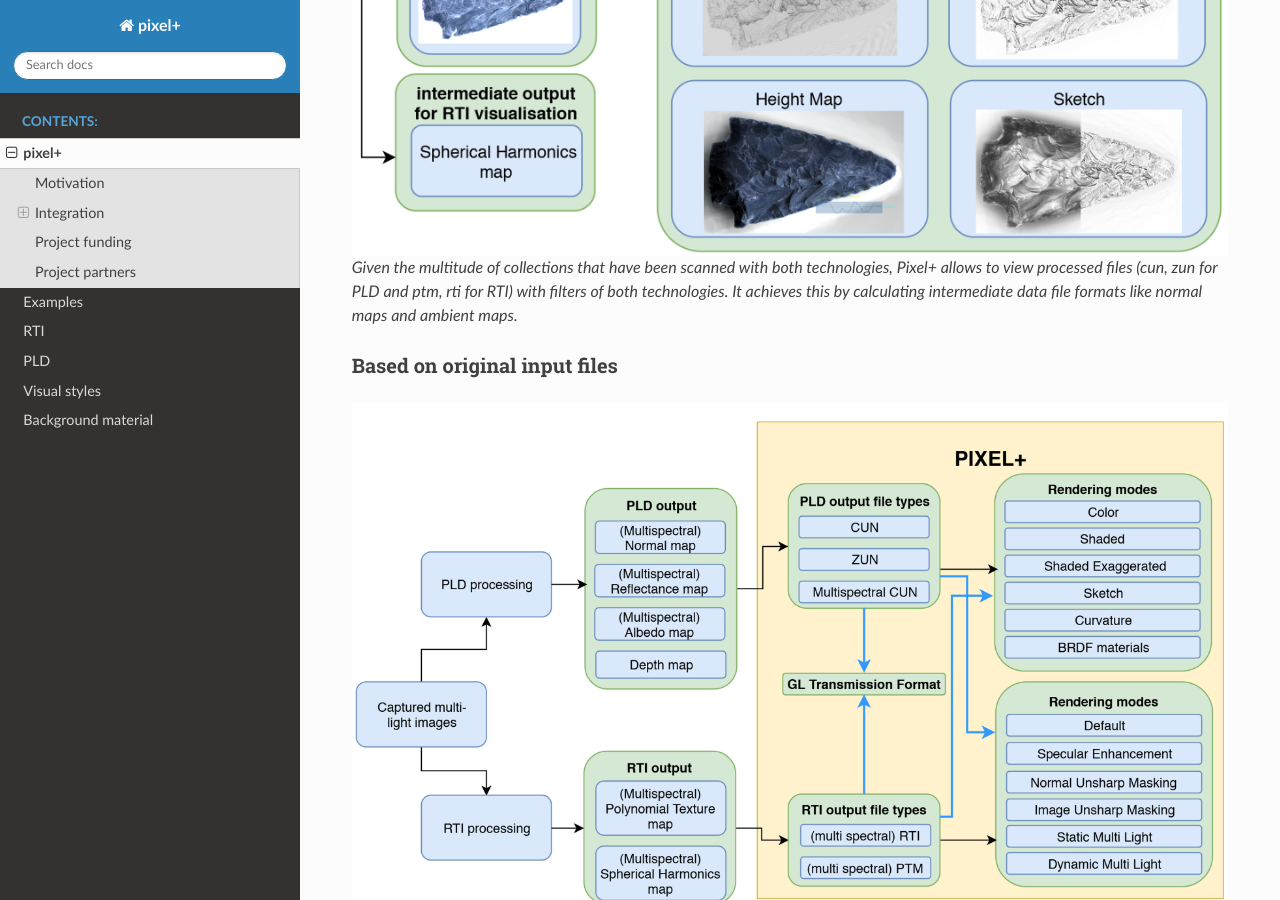
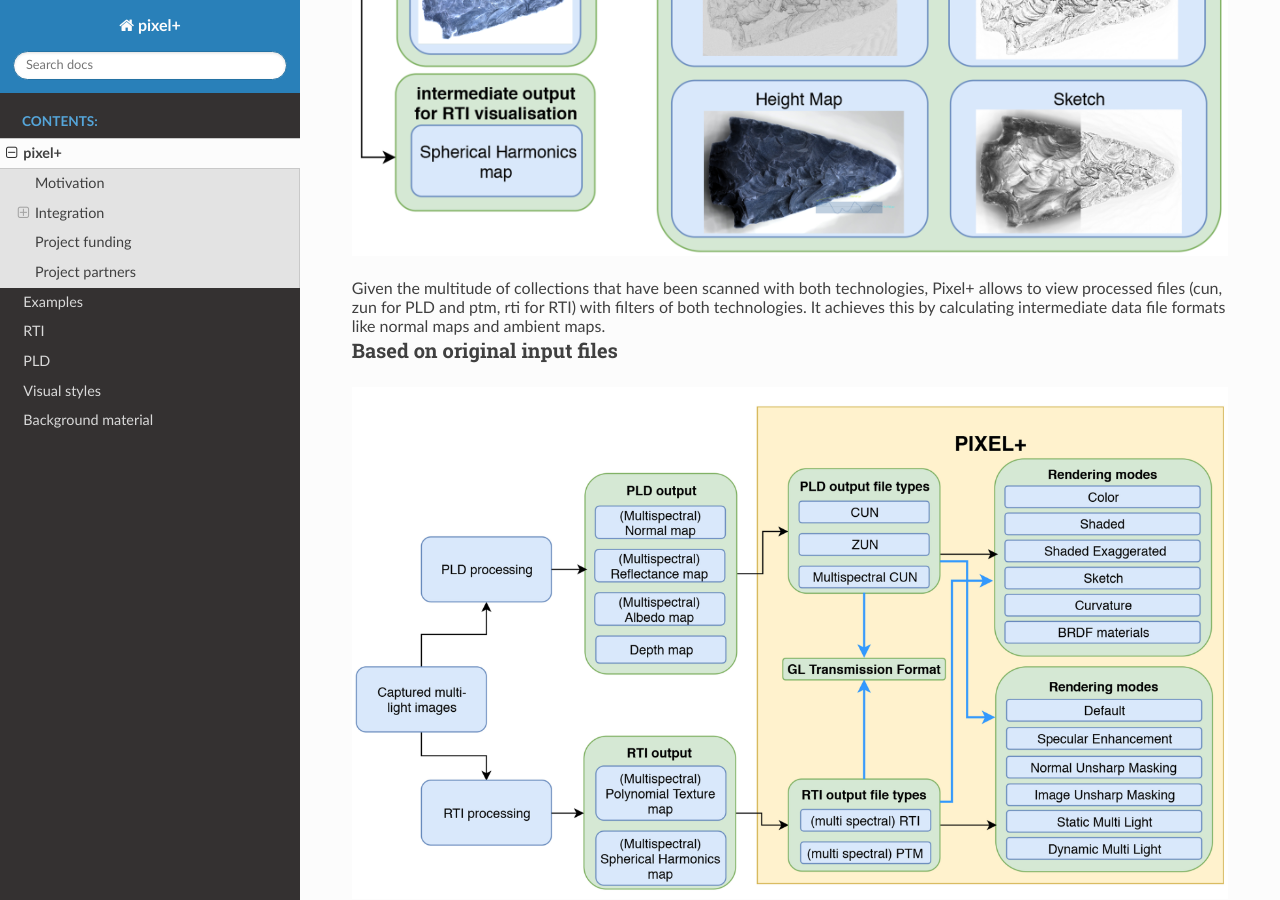
Before and after one commit to vvanwedd/heritagevisualisation, a Sphinx documentation site: the page built from source/pixelplus.rst, in a window 1280 px wide and 900 px high, scrolled down 1059 px. Built offline with Sphinx 7.4.7 and the Read the Docs theme 2.0.0, drawn with Linux system fonts in a browser that asks for light colours.

Commit message:
Update pixelplus.rst

```diff
--- a/source/pixelplus.rst
+++ b/source/pixelplus.rst
@@ -16,13 +16,17 @@
 ===========
 Based on processed output files
 -------------------------------
-.. figure:: _static/images/integration1.jpg
+.. raw:: html
+
+    <img src="_static/images/integration1.jpg" height="450px">
 
    Given the multitude of collections that have been scanned with both technologies, Pixel+ allows to view processed files (cun, zun for PLD and ptm, rti for RTI) with filters of both technologies. It achieves this by calculating intermediate data file formats like normal maps and ambient maps.
 
 Based on original input files
 -------------------------------
-.. figure:: _static/images/integration2.jpg
+.. raw:: html
+
+    <img src="_static/images/integration2.jpg" height="450px">
 
    The best possible form of integration starts from the original input images as, compared to the previous integration method, no information is thrown away. Because both technologies require the same sort of input, i.e. a set of images lighted from various light directions, Pixel+ allows to apply both the PLD as well as the RTI pipeline on both RTI and PLD input data.
 
```
